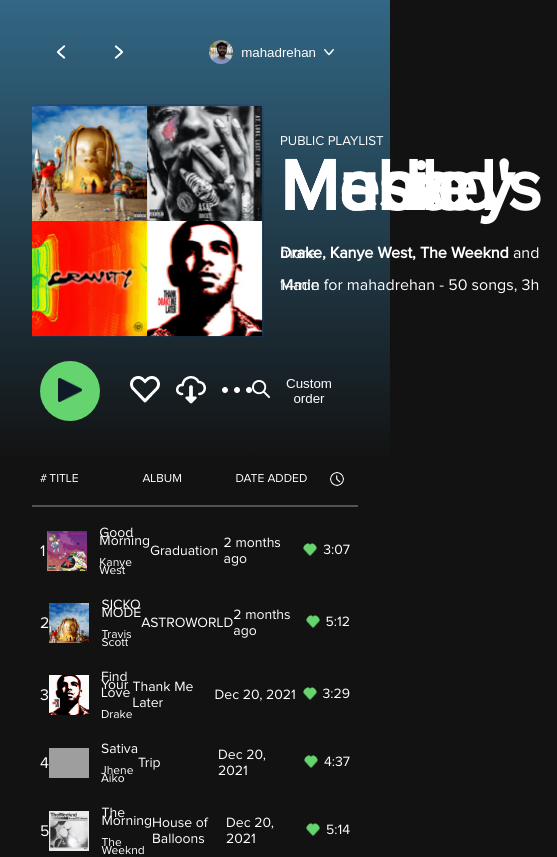
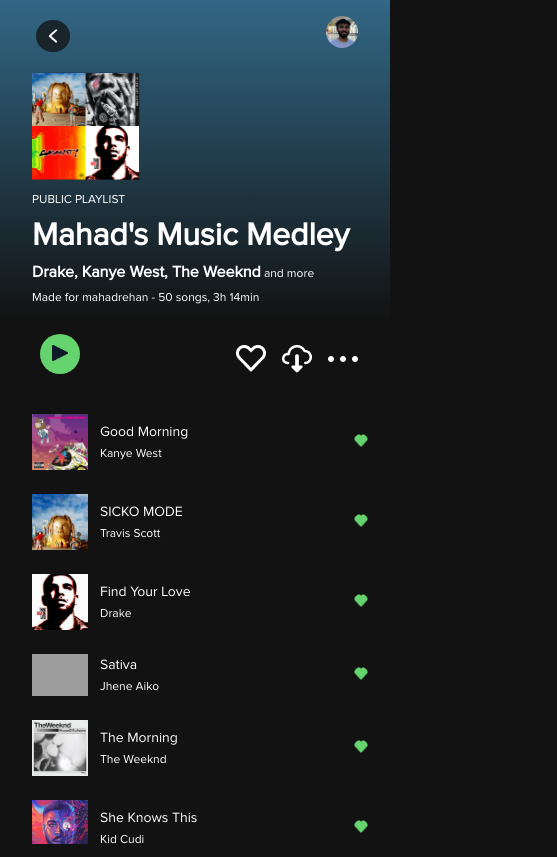
Before and after one commit to mahaaad/UserTesting-Take-home, a React (Create React App) app: page / in a window 390 px wide. Shown: the top 857 px of the page, 557 px wide, since content can reach past the window. Built offline with nearby package versions, Linux system fonts and the light colour scheme; grey boxes are pictures that could not be loaded.

Commit message:
added responsiveness

```diff
--- a/src/components/Nav.js
+++ b/src/components/Nav.js
@@ -7,10 +7,11 @@
                 <button className='button'>
                     <img src='./img/icons/back.png'/>
                 </button>
-                <button className='button'>
+                <button className='button' id="forward-button">
                     <img src='./img/icons/forward.png'/>
                 </button>
             </div>
+            <img src='./img/MahadRehan.jpg' className="icon" id="mobile-pfp" />
             <button id="account-dropdown" className='button'>
                 <img src='./img/MahadRehan.jpg' className="icon" style={{width: "1.5rem"}}/>
                 mahadrehan
--- a/src/components/PlayListToolbar.js
+++ b/src/components/PlayListToolbar.js
@@ -25,9 +25,11 @@
     return(
         <div id="playlist-toolbar">
             <div id="toolbar-buttons">
+                <div id="play-button-container">
                   <button id="play-button" onClick={handlePlayClick}>
                       <img src={playButton}/>
                   </button>
+                </div>
                 <button id="favourite-button" onClick={handleFavouriteClick}>
                     <img src={favouriteButton}/>
                 </button>
@@ -38,12 +40,14 @@
                     <img src="./img/icons/settings.png"/>
                 </button>
             </div>
+
             <div id="search-buttons">
-                <button className='icon'>
+              <button className='icon' id="search-icon">
                   <img src="./img/icons/search.png" />
               </button>
               <button className='button'>
                   Custom order
+                  <img src="./img/icons/down.png" />
               </button>
             </div>
         </div>
--- a/src/components/PlayListVitals.js
+++ b/src/components/PlayListVitals.js
@@ -5,8 +5,10 @@
         <div id="playlist-vitals">
             <img id="playlist-album-art" src="./img/album covers/Playlist Album Artwork.png"/>
             <div id='playlist-vital-info'>
-                <small>PUBLIC PLAYLIST</small>
-                <h1>Mahad's Music Medley</h1>
+                <p>PUBLIC PLAYLIST</p>
+                <div id="title-container">
+                    <h1>Mahad's Music Medley</h1>
+                </div>
                 <p><span>Drake, Kanye West, The Weeknd</span> and more</p>
                 <p>Made for mahadrehan - 50 songs, 3h 14min</p>
             </div>
--- a/src/style/App.css
+++ b/src/style/App.css
@@ -4,18 +4,26 @@
 }
 
 body{
-    height: 100%;
+
     margin: 0;
     --background-teal: #326785;
-    --background-grey: rgba(50, 103, 133, 0);
+    --background-grey: rgb(18,18,18);
     --main-green:#65D46E;
     font-family: Proxima-Nova;
     color: white;
-    background: rgb(18,18,18);
+    background: var(--background-grey);
     line-height: 1rem;
 }
+.title-container{
+    width: 100%;
+    border: 1px solid grey;
+}
+
 h1{
-    font-size: 4.5rem;
+    font-size: 4rem;
+    min-width: 300px;
+    margin: 0;
+    line-height: normal;
 }
 
 h2{
@@ -33,16 +41,19 @@
 button{
     background: none;
     border: none;
+    outline: none;
     cursor: pointer;
-
 }
 .button{
     display: flex;
     align-items: center;
-    background: var(--background-grey)!important;
+    background-color: rgba(18,18,18,0.75)!important;
     border-radius: 4rem;
     color: white;
-    padding: 1rem;
+    height: 2rem;
+
+    padding: 0.25rem;
+    margin: 0.25rem;
 }
 .button *{
     padding: 0.5rem;
@@ -58,10 +69,12 @@
     display: flex;
     align-items: center;
 }
-
+#mobile-pfp{
+    display: none;
+}
 #playlist-overlay{
     background: #326785;
-    background: linear-gradient(0deg, var(--background-grey) 0%, var(--background-teal) 100%);
+    background: linear-gradient(0deg, var(--background-grey) 20%, var(--background-teal) 100%);
     padding: 2rem;
     padding-top: 0rem;
 }
@@ -81,3 +94,38 @@
     margin-bottom: 0.5rem;
     border:1px solid#535353;
 }
+
+@media only screen and (max-width: 786px) {
+    html,
+    body {
+        width: 100%;
+        height: 100%;
+        margin: 0;
+        overflow-x: hidden;
+        position: absolute;
+        top: 0;
+        left: 0;
+    }
+    h1{
+        font-size: 2rem;
+        line-height: 2rem;
+        margin-top: 0.5rem;
+        margin-bottom: 0.5rem;
+    }
+    #account-dropdown{
+        display: none;
+    }
+    #mobile-pfp{
+        display: block;
+        width: 2rem;
+        height: 2rem;
+    }
+    #playlist-overlay{
+        padding-bottom: 0;
+    }
+    #tracks-section{
+        margin-left: 1.5rem;
+        margin-right: 0.5rem;
+    }
+
+}
--- a/src/style/Playlist.css
+++ b/src/style/Playlist.css
@@ -1,6 +1,5 @@
 #playlist-header{
     display: flex;
-    /* border: 1px solid white; */
     align-items: center;
     justify-content: stretch;
     padding-left: 0.5rem;
@@ -32,16 +31,15 @@
 }
 #playlist-album-art{
     width: 14.5rem;
+    height: 14.5rem;
 }
 
 #playlist-toolbar{
     display: flex;
     align-items: center;
     margin-top: 1rem;
-    /* border: 1px solid grey; */
 }
 #toolbar-buttons{
-    /* border: 1px solid grey; */
     flex-grow: 1;
     display: flex;
     align-items: center;
@@ -50,7 +48,11 @@
     width: 1.875rem;
     margin: 0.5rem;
 }
-
+#play-button-container{
+    flex: 0;
+    width: 3.75rem;
+    height: 3.75rem;
+}
 #play-button{
     width: 3.75rem;
     height: 3.75rem;
@@ -68,3 +70,47 @@
     display: flex;
     align-items: center;
 }
+
+#search-icon{
+    margin-right: 2rem;
+}
+
+@media only screen and (max-width: 786px) {
+    #playlist-overlay p{
+        font-size: 0.75rem;
+    }
+    #playlist-overlay span{
+        font-size: 1rem;
+    }
+    #playlist-album-art{
+        width: 6.75rem;
+        height: 6.75rem;
+    }
+    #playlist-header, hr, #search-buttons, #forward-button, .track-number, .track-date-added, .track-duration, .track-album-name {
+        display: none;
+    }
+    #play-button-container{
+        flex: 1;
+    }
+    #playlist-vitals{
+        flex-direction: column;
+    }
+    #playlist-vital-info{
+        padding: 0;
+        margin-top: 0.5rem;
+    }
+
+    #play-button{
+        width: 2.5rem;
+        height: 2.5rem;
+        margin-left: 0;
+    }
+    #play-button img{
+        width: 1rem;
+        height: 1rem;
+    }
+    #playlist-toolbar button{
+        margin-top: 0;
+        padding: 0;
+    }
+}
--- a/src/style/Tracks.css
+++ b/src/style/Tracks.css
@@ -61,3 +61,10 @@
     flex: 0!important;
 
 }
+
+@media only screen and (max-width: 786px) {
+    .track-album-cover{
+        width: 3.5rem;
+    }
+
+}
```
Lines whose indentation alone changed are shown as unchanged.
